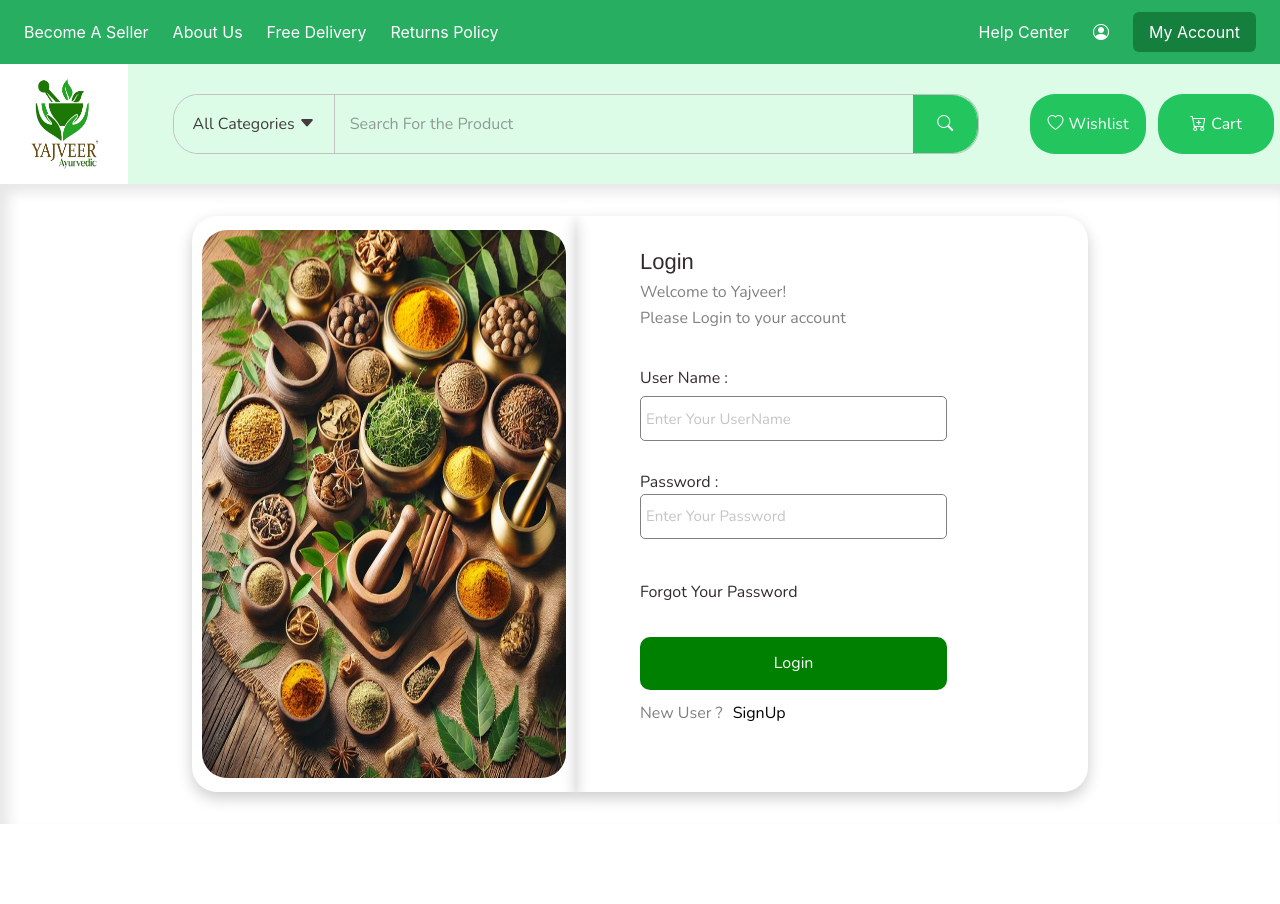
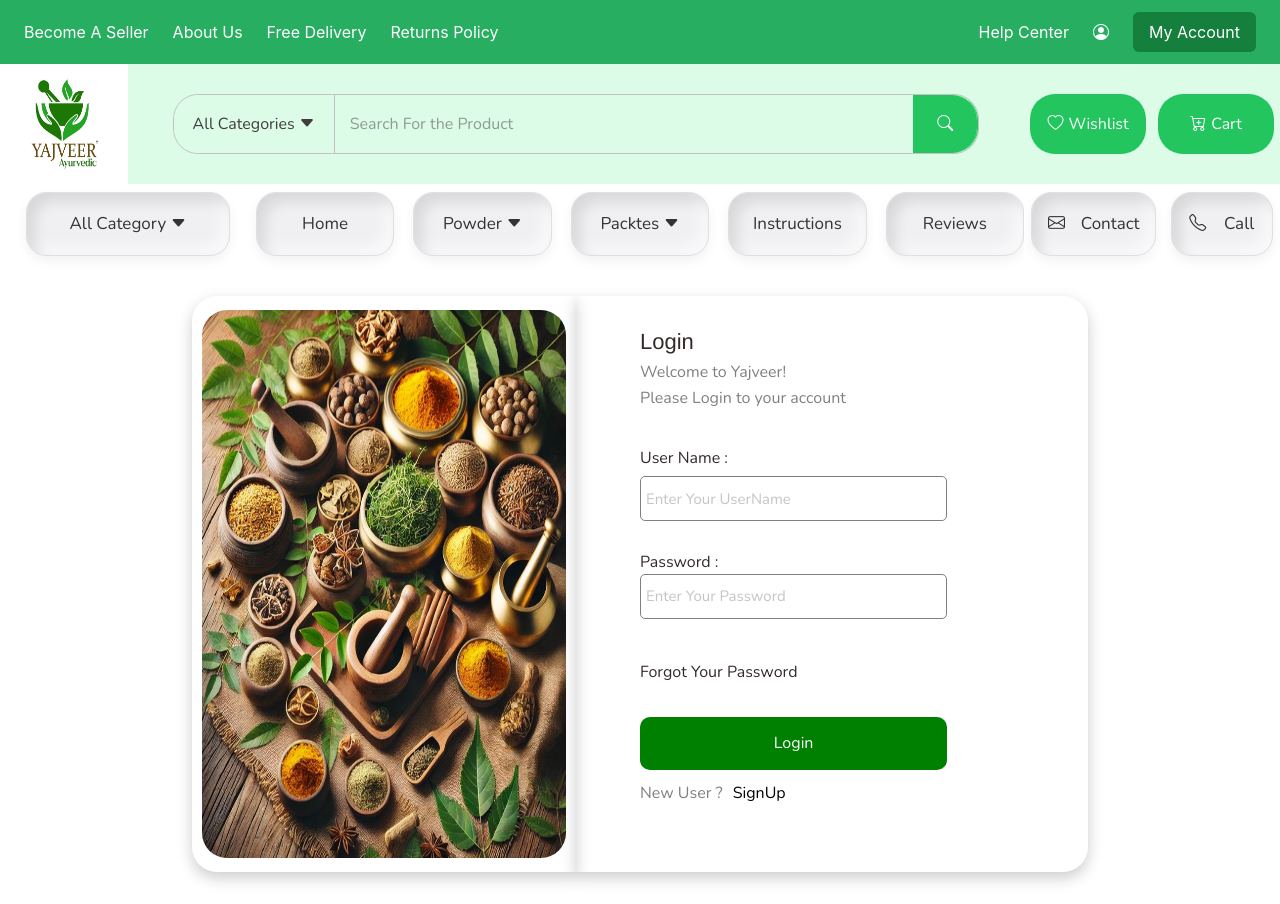
Before and after one commit to raj-mistry-01/Yajveer-, a React (Vite) app in the folder Froentend/: page /login in a window 1280 px wide. Before the commit the page ends 824 px from the top, so only its background shows below. Built offline with nearby package versions, Linux system fonts and the light colour scheme.

Commit message:
Some setup into Routing

```diff
--- a/Froentend/src/CSS/login.css
+++ b/Froentend/src/CSS/login.css
@@ -4,8 +4,6 @@
     display: flex;
     justify-content: center;
     align-items: center;
-     box-shadow:
-    inset 8px 8px 14px rgba(0, 0, 0, 0.1);
 }
 
 .imgsec{
--- a/Froentend/src/CSS/mainNav.css
+++ b/Froentend/src/CSS/mainNav.css
@@ -96,6 +96,7 @@
     justify-content: center;
     align-items: center;
 }
+
 
 .home:hover{
     color: green;
--- a/Froentend/src/components/login.jsx
+++ b/Froentend/src/components/login.jsx
@@ -3,11 +3,13 @@ import Navbar from './navbar';
 import Navbar2 from './navbar2';
 import Ayur from "../assets/logp.jpg";
 import { Link } from "react-router";
+import MainNav from "./mainnav";
 export default function Login(){
     return(
         <>
             <Navbar></Navbar>
             <Navbar2></Navbar2>
+            <MainNav></MainNav>
             <div className="log">
                     <div className="imgsec">
                         <img src={Ayur} alt="Yajveer" />
--- a/Froentend/src/components/mainnav.jsx
+++ b/Froentend/src/components/mainnav.jsx
@@ -1,4 +1,5 @@
 import "../CSS/MainNav.css";
+import { Link } from "react-router";
 export default function MainNav() {
   return (
     <>
@@ -23,9 +24,10 @@ export default function MainNav() {
 
         <div className="mid">
           <div className="home deep-inner-button">
+            <Link to='/'>
             <p>Home</p>
+            </Link>
           </div>
-
           <div className="dp deep-inner-button">
             <div className="title">
               <p>
--- a/Froentend/src/components/navbar2.jsx
+++ b/Froentend/src/components/navbar2.jsx
@@ -7,7 +7,6 @@ export default function Navbar2() {
         <div className="logo">
           <img src={Logo} alt="Yajveer" />
         </div>
-
         <div className="search">
           <div className="s1">
             <div className="list">
--- a/Froentend/src/components/signup.jsx
+++ b/Froentend/src/components/signup.jsx
@@ -3,12 +3,14 @@ import Navbar from "./navbar";
 import Navbar2 from "./navbar2";
 import Ayur from "../assets/logp.jpg";
 import { Link } from "react-router";
+import MainNav from "./mainnav";
 export default function SignUp() {
   return (
     <>
       <>
         <Navbar></Navbar>
         <Navbar2></Navbar2>
+        <MainNav></MainNav>
         <div className="log">
           <div className="imgsec">
             <img src={Ayur} alt="Yajveer" />
```
